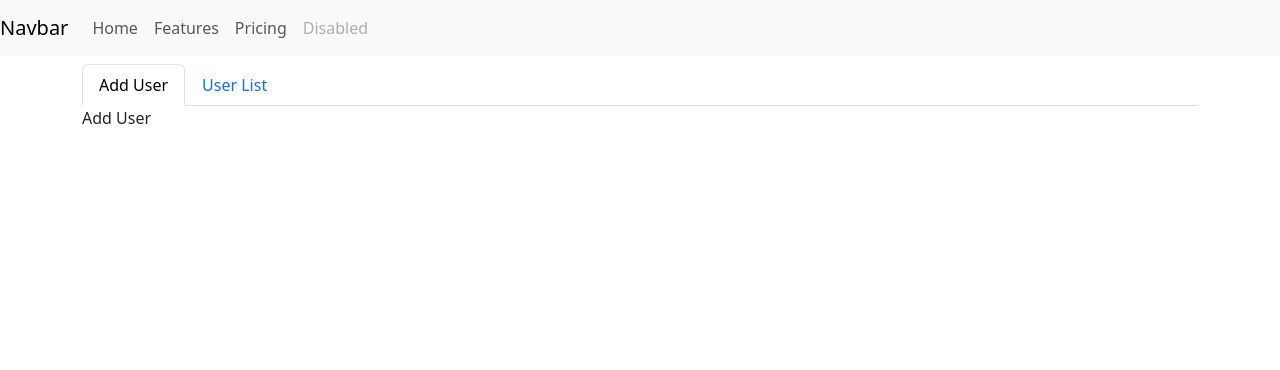
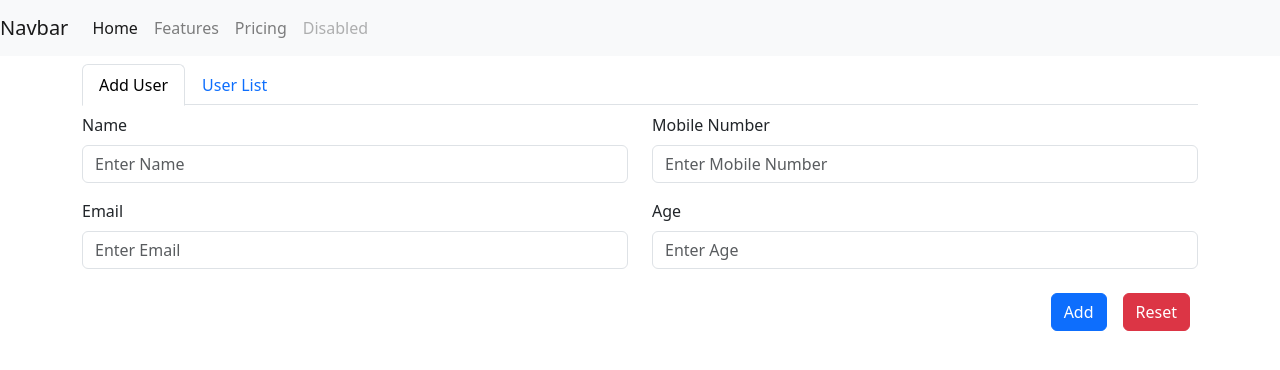
Before and after one commit to MdMuzaffar/CRUD_InAngular_Sep_12_2_2023, an Angular app in the folder crud/: page / in a window 1280 px wide. Shown: the top 370 px of the page. Built offline with nearby package versions, Linux system fonts and the light colour scheme; data requests are answered from the project's data file.

Commit message:
CRUD add functionality for add and delete

```diff
--- /dev/null
+++ b/crud/db.json
@@ -0,0 +1,28 @@
+{
+  "posts": [
+    {
+      "id": 1,
+      "title": "json-server",
+      "author": "typicode"
+    }
+  ],
+  "Users": [
+    {
+      "Name": "muzaffar",
+      "Email": "muz",
+      "Mobile": "9985268083",
+      "Age": "22",
+      "id": 2
+    },
+    {
+      "Name": "Afsar ",
+      "Email": "afsar.zan@gmail.com",
+      "Mobile": "9966710247",
+      "Age": "33",
+      "id": 3
+    }
+  ],
+  "profile": {
+    "name": "typicode"
+  }
+}
--- a/crud/package.json
+++ b/crud/package.json
@@ -19,6 +19,7 @@
     "@angular/platform-browser-dynamic": "^16.2.0",
     "@angular/router": "^16.2.0",
     "bootstrap": "^5.3.1",
+    "json-server": "^0.17.3",
     "rxjs": "~7.8.0",
     "tslib": "^2.3.0",
     "zone.js": "~0.13.0"
--- a/crud/src/app/app.module.ts
+++ b/crud/src/app/app.module.ts
@@ -4,6 +4,8 @@ import { BrowserModule } from '@angular/platform-browser';
 import { AppRoutingModule } from './app-routing.module';
 import { AppComponent } from './app.component';
 import { UserComponent } from './user/user.component';
+import { ReactiveFormsModule } from '@angular/forms';
+import { HttpClientModule } from '@angular/common/http';
 
 @NgModule({
   declarations: [
@@ -12,7 +14,9 @@ import { UserComponent } from './user/user.component';
   ],
   imports: [
     BrowserModule,
-    AppRoutingModule
+    AppRoutingModule,
+    ReactiveFormsModule,
+    HttpClientModule
   ],
   providers: [],
   bootstrap: [AppComponent]
--- /dev/null
+++ b/crud/src/app/common.service.ts
@@ -0,0 +1,26 @@
+import { HttpClient, HttpClientModule } from '@angular/common/http';
+import { Injectable } from '@angular/core';
+import { Observable } from 'rxjs';
+
+@Injectable({
+  providedIn: 'root'
+})
+export class CommonService {
+  url = 'http://localhost:3000/';
+
+
+  constructor(private http:HttpClient) { }
+
+  AddUpdateUser(data : any): Observable<any>{
+    return this.http.post(this.url+"Users", data)
+  }
+
+  getAlluser(): Observable<any>{
+    return this.http.get(this.url+"Users")
+  }
+
+  deleteUserById(id:any): Observable<any>{
+    return this.http.delete(this.url +"Users/"+id)
+  }
+
+}
--- a/crud/src/app/user/user.component.html
+++ b/crud/src/app/user/user.component.html
@@ -1,14 +1,68 @@
 <div class="container mt-2">
     <ul class="nav nav-tabs" id="myTab" role="tablist">
         <li class="nav-item">
-            <a class="nav-link active" id="home-tab" data-toggle="tab" href="#home" role="tablist" aria-controls="home" aria-selected="true">Add User</a>
+            <a class="nav-link active" id="home-tab" data-toggle="tab" href="#home" role="tab" aria-controls="home" aria-selected="true">Add User</a>
         </li>
         <li class="nav-item">
-            <a class="nav-link" id="profile-tab" data-toggle="tab" href="#profile" role="tablist" aria-controls="profile" aria-selected="false">User List</a>
+            <a class="nav-link" id="profile-tab" data-toggle="tab" href="#profile" role="tab" aria-controls="profile" aria-selected="false">User List</a>
         </li>
     </ul>
     <div class="tab-content" id="myTabContent">
-        <div class="tab-pane fade show active" id="home" role="tabpanel" aria-labelledby="home-tab">Add User</div>
-        <div class="tab-pane fade" id="profile" role="tabpanel" aria-labelledby="profile-tab">User List</div>
+        <div class="tab-pane fade show active" id="home" role="tabpanel" aria-labelledby="home-tab">
+            <form [formGroup]="userForm" (ngSubmit)="submitForm()">
+                <div class="row d-flex mt-2">
+                    <div class="form-group col-md-6">
+                        <label for="formGroupExampleInput">Name</label>
+                        <input type="text" class="form-control" formControlName="Name" id="formGroupExampleInput" placeholder="Enter Name">
+                    </div>
+                    <div class="form-group col-md-6">
+                        <label for="formGroupExampleInput2">Mobile Number</label>
+                        <input type="text" class="form-control" formControlName="Mobile" id="formGroupExampleInput2" placeholder="Enter Mobile Number">
+                    </div>
+                </div>
+                <div class="row">
+                    <div class="form-group col-md-6">
+                        <label for="formGroupExampleInput">Email</label>
+                        <input type="text" class="form-control" formControlName="Email" id="formGroupExampleInput" placeholder="Enter Email">
+                    </div>
+                    <div class="form-group col-md-6">
+                        <label for="formGroupExampleInput2">Age</label>
+                        <input type="text" class="form-control" formControlName="Age" id="formGroupExampleInput2" placeholder="Enter Age">
+                    </div>
+                </div>
+                <div class="float-right ">
+                    <button type="submit" class="btn btn-primary m-2">Add</button>
+                    <button type="button" class="btn btn-danger m-2">Reset</button>
+                </div>
+            </form>
+        </div>
+        <div class="tab-pane fade" id="profile" role="tabpanel" aria-labelledby="profile-tab">
+            <table class="table table-striped">
+                <thead>
+                    <tr>
+                        <th scope="col">ID</th>
+                        <th scope="col">Name</th>
+                        <th scope="col">Mobile</th>
+                        <th scope="col">Email</th>
+                        <th scope="col">Age</th>
+                        <th scope="col">Action</th>
+                    </tr>
+                </thead>
+                <tbody>
+                    <tr *ngFor="let user of UsersData">
+                        <th scope="row">{{user.id}}</th>
+                        <td>Mark</td>
+                        <td>Otto</td>
+                        <td>@mdo</td>
+                        <td>@mdo</td>
+                        <td>
+                            <button class="btn btn-danger" (click)="deleteUserById(user.id)"> Delete</button>
+                        </td>
+                    </tr>
+                </tbody>
+            </table>
+
+
+
+        </div>
     </div>
-</div>
--- a/crud/src/app/user/user.component.ts
+++ b/crud/src/app/user/user.component.ts
@@ -1,4 +1,6 @@
 import { Component } from '@angular/core';
+import { FormBuilder } from '@angular/forms';
+import { CommonService } from '../common.service';
 
 @Component({
   selector: 'app-user',
@@ -6,5 +8,46 @@ import { Component } from '@angular/core';
   styleUrls: ['./user.component.css']
 })
 export class UserComponent {
+  userForm: any;
+  UsersData: any;
+
+
+  constructor(public fb:FormBuilder , private service:CommonService){
+ this.userForm = this.fb.group({
+  Name:[''],
+  Email:[''],
+  Mobile:[''],
+  Age:['']
+ })
+  }
+
+  ngOnInit(): void{
+    this.getAllUsers()
+  }
+
+  submitForm(){
+    console.log(this.userForm.value)
+    this.service.AddUpdateUser(this.userForm.value).subscribe( data =>{
+      this.userForm.reset();
+      // this.UsersData = data;
+    })
+  }
+
+  getAllUsers(){
+    console.log(this.userForm.value)
+    this.service.getAlluser().subscribe((data) =>{
+      this.UsersData = data
+      console.log(data)
+    })
+  }
+
+  deleteUserById(id:any){
+    this.service.deleteUserById(id).subscribe((data)=>{
+      this.getAllUsers()
+    })
+  }
+
+
+
 
 }
--- a/crud/src/index.html
+++ b/crud/src/index.html
@@ -1,13 +1,24 @@
 <!doctype html>
 <html lang="en">
+
 <head>
     <meta charset="utf-8">
     <title>Crud</title>
     <base href="/">
     <meta name="viewport" content="width=device-width, initial-scale=1">
     <link rel="icon" type="image/x-icon" href="favicon.ico">
+
+    <!-- Include Bootstrap CSS -->
+    <link href="https://maxcdn.bootstrapcdn.com/bootstrap/4.5.2/css/bootstrap.min.css" rel="stylesheet">
+
+    <!-- Include jQuery and Bootstrap JavaScript -->
+    <script src="https://code.jquery.com/jquery-3.5.1.slim.min.js"></script>
+    <script src="https://cdn.jsdelivr.net/npm/@popperjs/core@2.9.3/dist/umd/popper.min.js"></script>
+    <script src="https://maxcdn.bootstrapcdn.com/bootstrap/4.5.2/js/bootstrap.min.js"></script>
 </head>
+
 <body>
     <app-root></app-root>
 </body>
+
 </html>
```
Also changed, not shown: crud/db-1694536539266.json (added, +20 -0 lines), crud/db-1694536550156.json (added, +20 -0 lines), crud/db-1694536551941.json (added, +20 -0 lines), crud/db-1694536607200.json (added, +20 -0 lines), crud/db-1694536611625.json (added, +20 -0 lines), 2 other files (tests, documents, lock files or other folders). Lines whose indentation alone changed are shown as unchanged.
